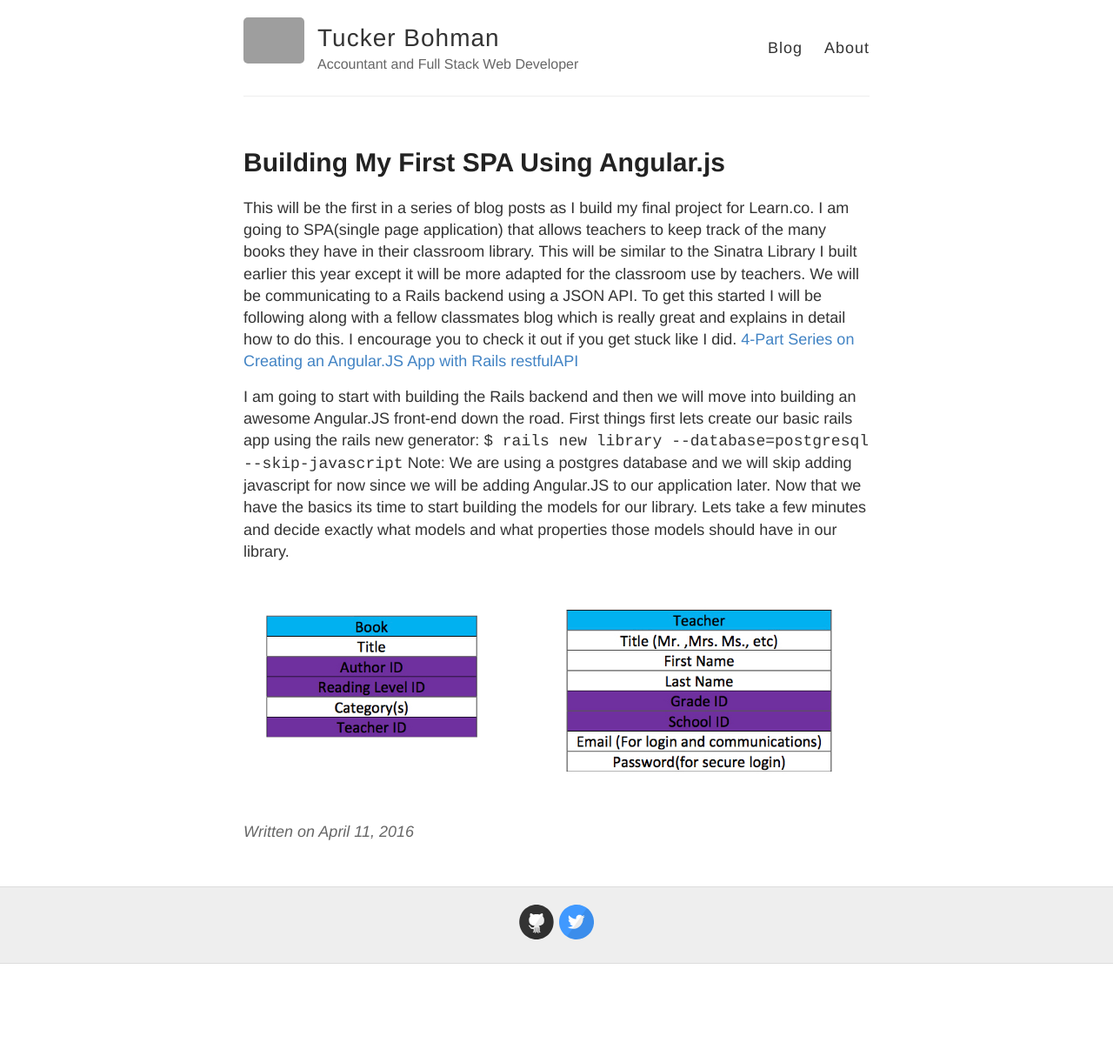
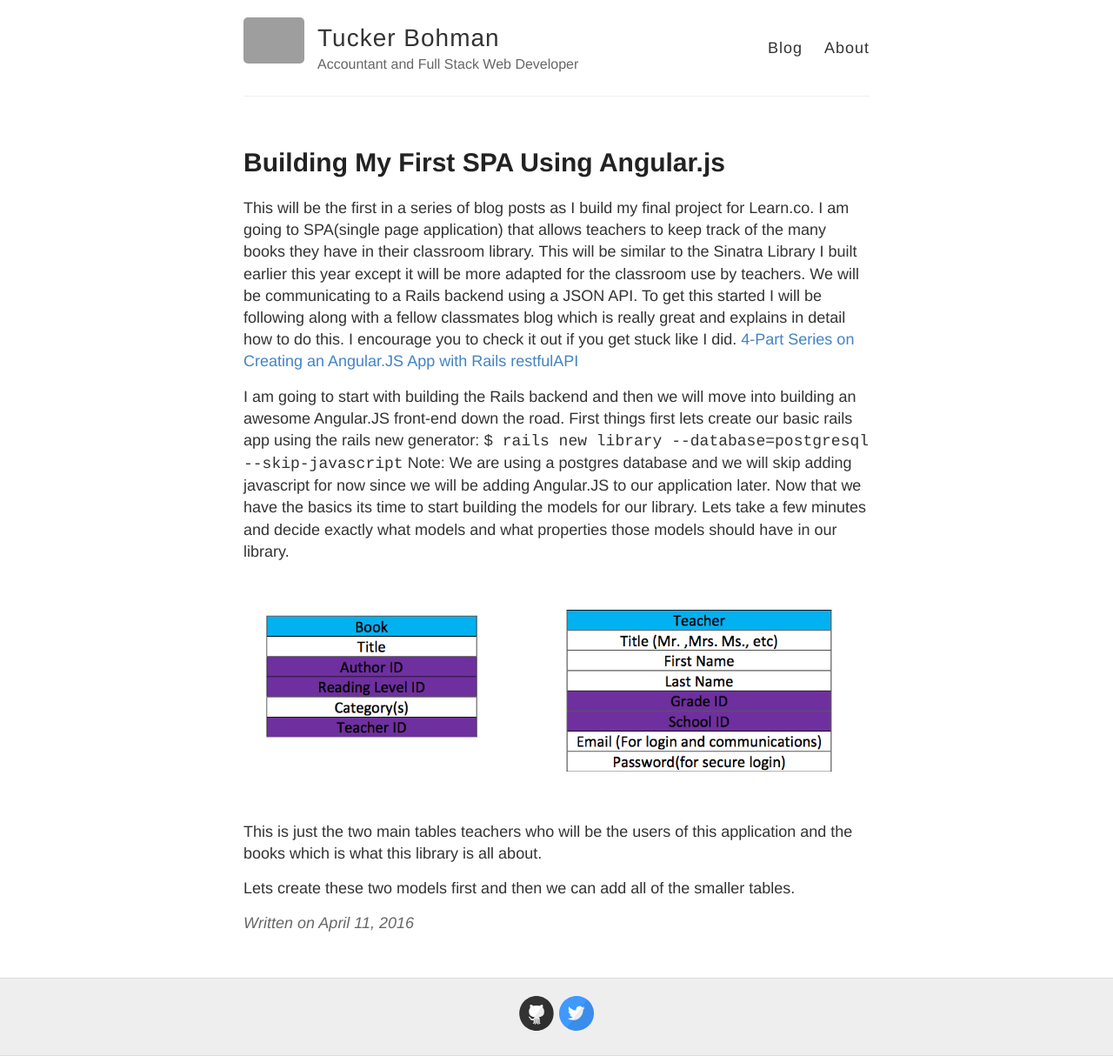
Before and after one commit to tuckerbohman5/tuckerbohman5.github.io, a Jekyll site: the page built from _posts/2016-4-11-Building-My-First-Single-Page-Application-Using-AngularJS.md, in a window 1280 px wide. Shown: the whole page at 87% size. Built offline with Jekyll 4.4.1, drawn with Linux system fonts in a browser that asks for light colours; before the commit the page ends 1108 px from its top, so only the background shows below that; grey boxes are pictures that could not be loaded.

Commit message:
picture is working and we are ready to start generating the models

```diff
--- a/_posts/2016-4-11-Building-My-First-Single-Page-Application-Using-AngularJS.md
+++ b/_posts/2016-4-11-Building-My-First-Single-Page-Application-Using-AngularJS.md
@@ -11,3 +11,7 @@ I am going to start with building the Rails backend and then we will move into b
 Note: We are using a postgres database and we will skip adding javascript for now since we will be adding Angular.JS to our application later. Now that we have the basics its time to start building the models for our library. Lets take a few minutes and decide exactly what models and what properties those models should have in our library.
 
 ![Picture of database plan](http://tuckerbohman5.github.io/images/ng-lib-db.jpg "Database Plan For Library")
+
+This is just the two main tables teachers who will be the users of this application and the books which is what this library is all about.
+
+Lets create these two models first and then we can add all of the smaller tables.
```
